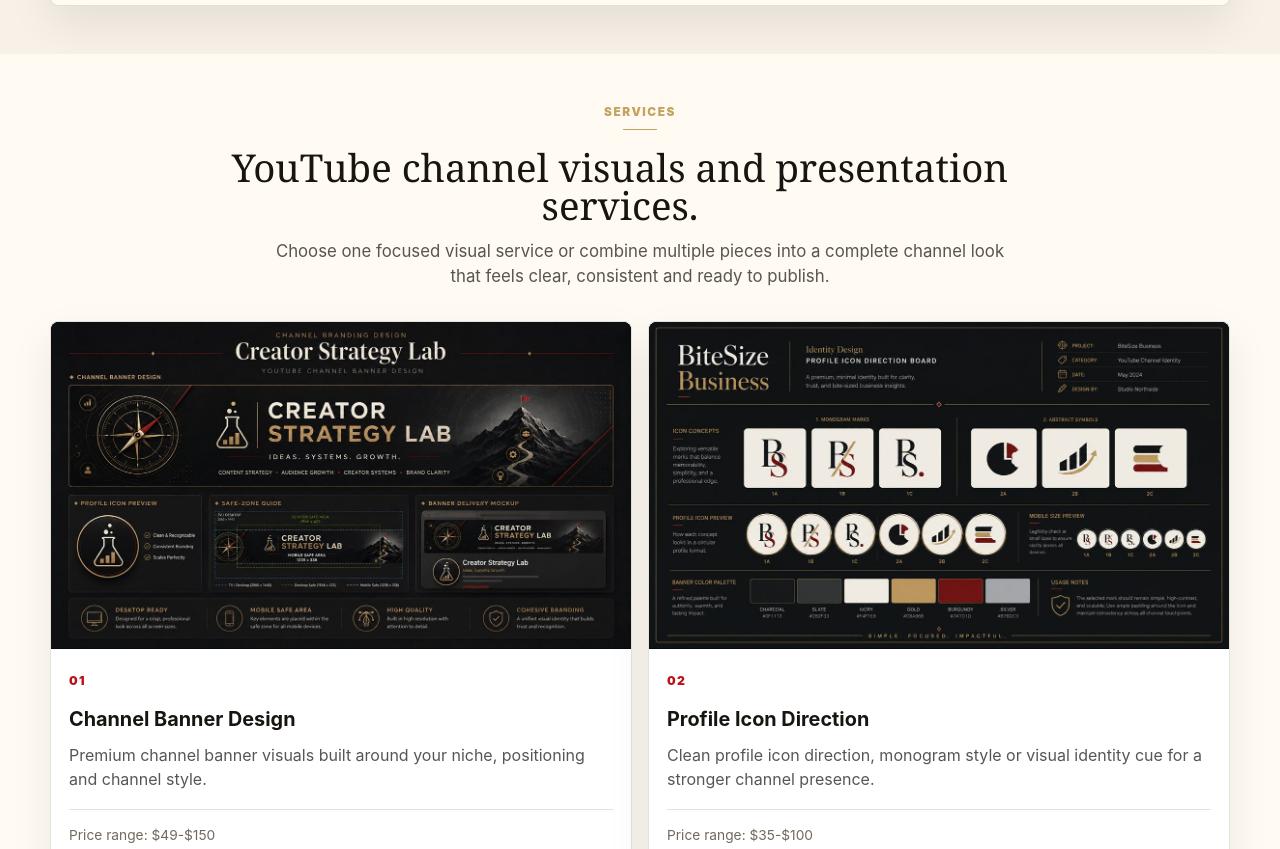
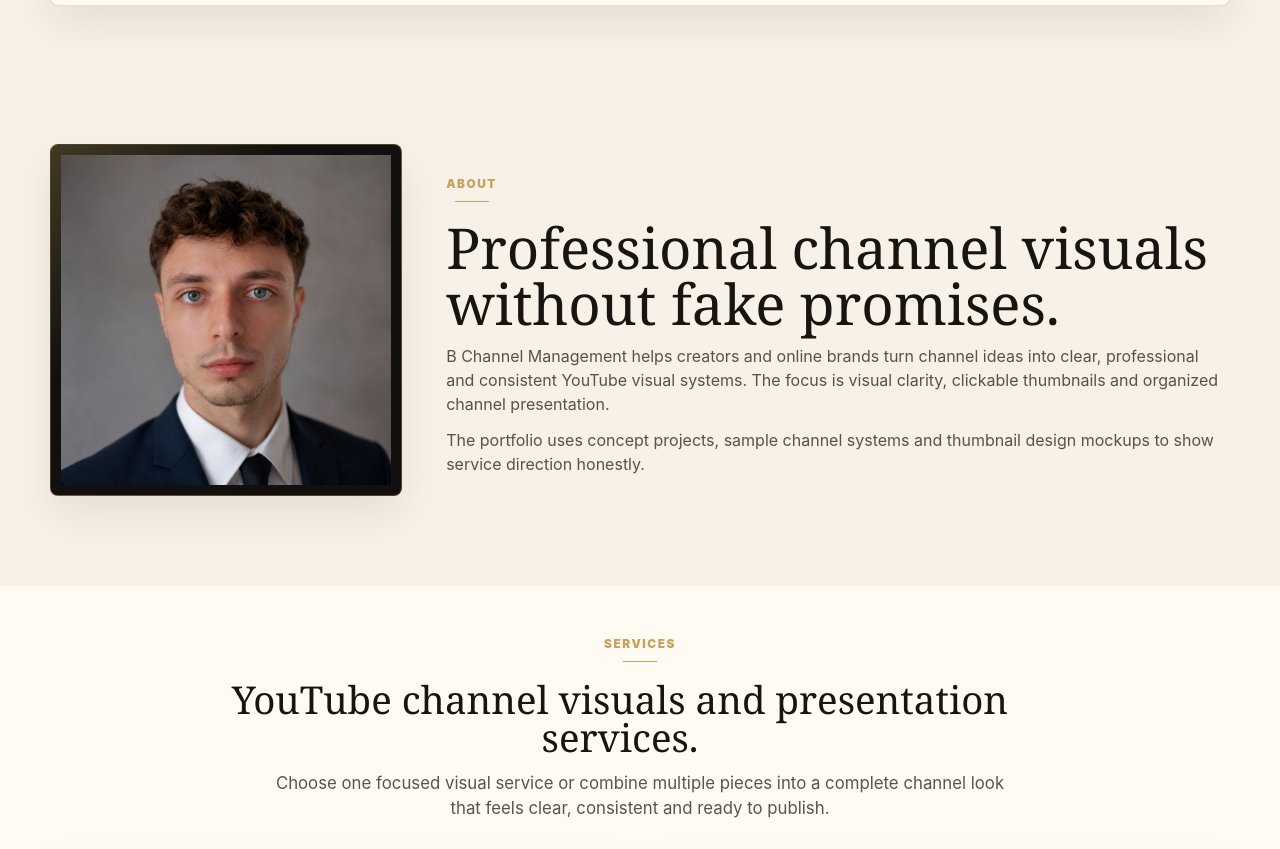
Before and after one commit to larion0/B-channel-managment, a plain HTML site: page index.html in a window 1280 px wide. Shown: the part 1230-2079 px from the top of the page. Drawn offline with Linux system fonts and the light colour scheme.

Commit message:
Add files via upload

```diff
--- a/index.html
+++ b/index.html
@@ -88,6 +88,21 @@
         </div>
         <div class="positioning-media">
           <img src="assets/generated-channel-system.jpg" width="1200" height="675" loading="lazy" alt="Generated channel system mockup with banner, thumbnail grid and visual style guide cards">
+        </div>
+      </div>
+    </section>
+
+    <!-- About Section -->
+    <section class="section-block about-section">
+      <div class="section-shell about-grid">
+        <figure class="about-logo about-profile">
+          <img src="assets/about-profile.jpg" width="900" height="900" loading="lazy" alt="Portrait of the B Channel Management freelancer">
+        </figure>
+        <div>
+          <p class="eyebrow">About</p>
+          <h2>Professional channel visuals without fake promises.</h2>
+          <p>B Channel Management helps creators and online brands turn channel ideas into clear, professional and consistent YouTube visual systems. The focus is visual clarity, clickable thumbnails and organized channel presentation.</p>
+          <p>The portfolio uses concept projects, sample channel systems and thumbnail design mockups to show service direction honestly.</p>
         </div>
       </div>
     </section>
@@ -538,21 +553,6 @@
       </div>
     </section>
 
-    <!-- About Section -->
-    <section class="section-block about-section">
-      <div class="section-shell about-grid">
-        <figure class="about-logo">
-          <img src="assets/about-brand-logo.jpg" width="1254" height="1254" loading="lazy" alt="B Channel Management brand image">
-        </figure>
-        <div>
-          <p class="eyebrow">About</p>
-          <h2>Professional channel visuals without fake promises.</h2>
-          <p>B Channel Management helps creators and online brands turn channel ideas into clear, professional and consistent YouTube visual systems. The focus is visual clarity, clickable thumbnails and organized channel presentation.</p>
-          <p>The portfolio uses concept projects, sample channel systems and thumbnail design mockups to show service direction honestly.</p>
-        </div>
-      </div>
-    </section>
-
     <!-- Contact / CTA Section -->
     <section class="contact-section" id="contact">
       <div class="section-shell contact-card contact-us-card">
--- a/script.js
+++ b/script.js
@@ -84,39 +84,34 @@ const revealCards = document.querySelectorAll([
   ".faq-list details"
 ].join(","));
 
-if ("IntersectionObserver" in window) {
-  const sectionObserver = new IntersectionObserver((entries) => {
-    entries.forEach((entry) => {
-      if (entry.isIntersecting) {
-        entry.target.classList.add("is-visible");
-        sectionObserver.unobserve(entry.target);
-      }
-    });
-  }, { threshold: 0.12, rootMargin: "0px 0px -8% 0px" });
+revealSections.forEach((section) => section.classList.add("reveal-section"));
+revealCards.forEach((card, index) => {
+  card.classList.add("reveal-card");
+  card.style.setProperty("--reveal-delay", `${Math.min((index % 8) * 32, 190)}ms`);
+});
+
+function revealEarly() {
+  const earlyLine = window.innerHeight * 1.35;
+  const cardEarlyLine = window.innerHeight * 1.25;
 
   revealSections.forEach((section) => {
-    section.classList.add("reveal-section");
-    sectionObserver.observe(section);
+    if (section.classList.contains("is-visible")) return;
+    if (section.getBoundingClientRect().top < earlyLine) {
+      section.classList.add("is-visible");
+    }
   });
 
-  const cardObserver = new IntersectionObserver((entries) => {
-    entries.forEach((entry) => {
-      if (entry.isIntersecting) {
-        entry.target.classList.add("is-visible");
-        cardObserver.unobserve(entry.target);
-      }
-    });
-  }, { threshold: 0.16, rootMargin: "0px 0px -6% 0px" });
+  revealCards.forEach((card) => {
+    if (card.classList.contains("is-visible")) return;
+    if (card.getBoundingClientRect().top < cardEarlyLine) {
+      card.classList.add("is-visible");
+    }
+  });
+}
 
-  revealCards.forEach((card, index) => {
-    card.classList.add("reveal-card");
-    card.style.setProperty("--reveal-delay", `${Math.min((index % 8) * 65, 390)}ms`);
-    cardObserver.observe(card);
-  });
-} else {
-  revealSections.forEach((section) => section.classList.add("is-visible"));
-  revealCards.forEach((card) => card.classList.add("is-visible"));
-}
+revealEarly();
+window.addEventListener("scroll", revealEarly, { passive: true });
+window.addEventListener("resize", revealEarly);
 
 const briefForm = document.querySelector("#channel-brief-form");
 const contactEmailForm = document.querySelector("#contact-email-form");
--- a/styles.css
+++ b/styles.css
@@ -1297,7 +1297,7 @@ p {
 
 .about-grid {
   display: grid;
-  grid-template-columns: minmax(260px, 0.72fr) minmax(0, 1.28fr);
+  grid-template-columns: minmax(240px, 0.62fr) minmax(0, 1.38fr);
   gap: 44px;
   align-items: center;
 }
@@ -1317,6 +1317,21 @@ p {
   width: 100%;
   height: 100%;
   object-fit: cover;
+}
+
+.about-profile {
+  width: min(100%, 380px);
+  justify-self: center;
+  padding: 10px;
+  background:
+    linear-gradient(135deg, rgba(196, 163, 95, 0.28), transparent 34%),
+    #11100e;
+  border-color: rgba(196, 163, 95, 0.34);
+}
+
+.about-profile img {
+  border-radius: calc(var(--radius) - 8px);
+  object-position: center top;
 }
 
 .contact-section {
```
Also changed, not shown: assets/about-profile.jpg (added).
